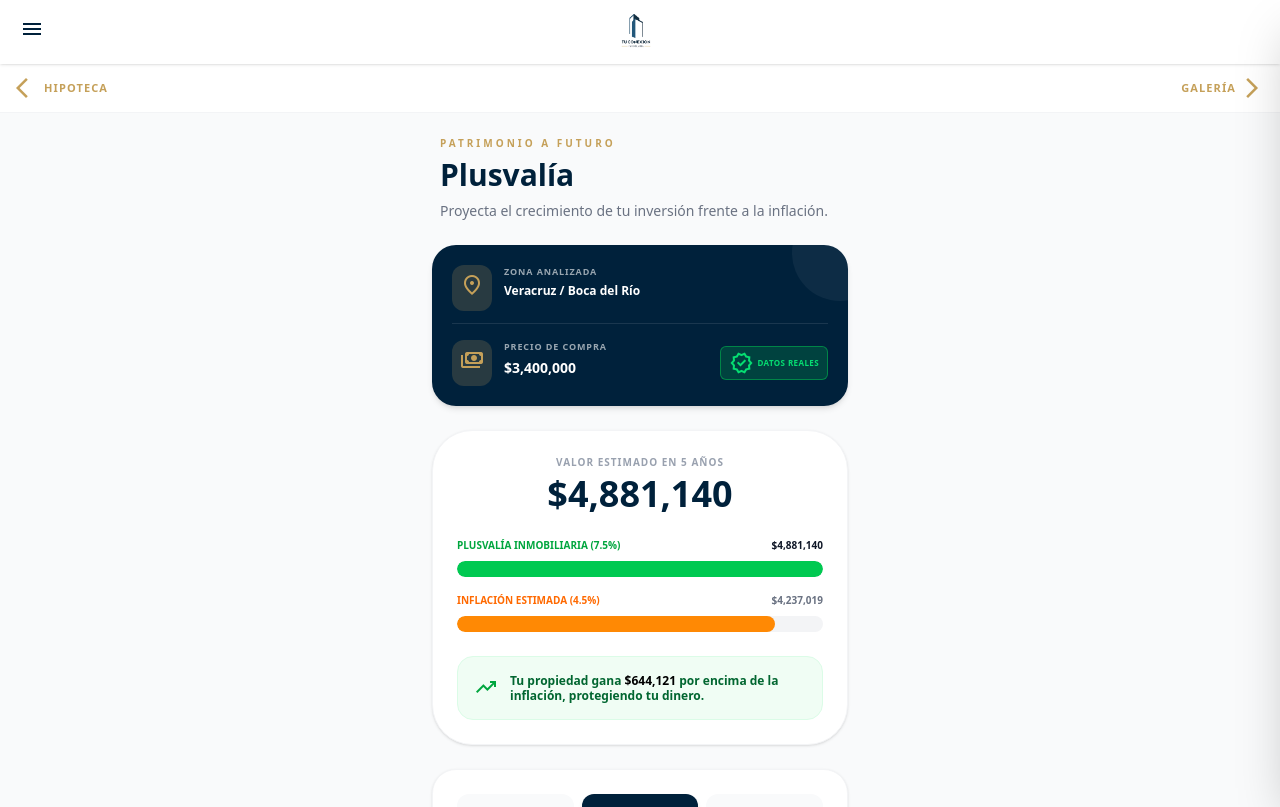
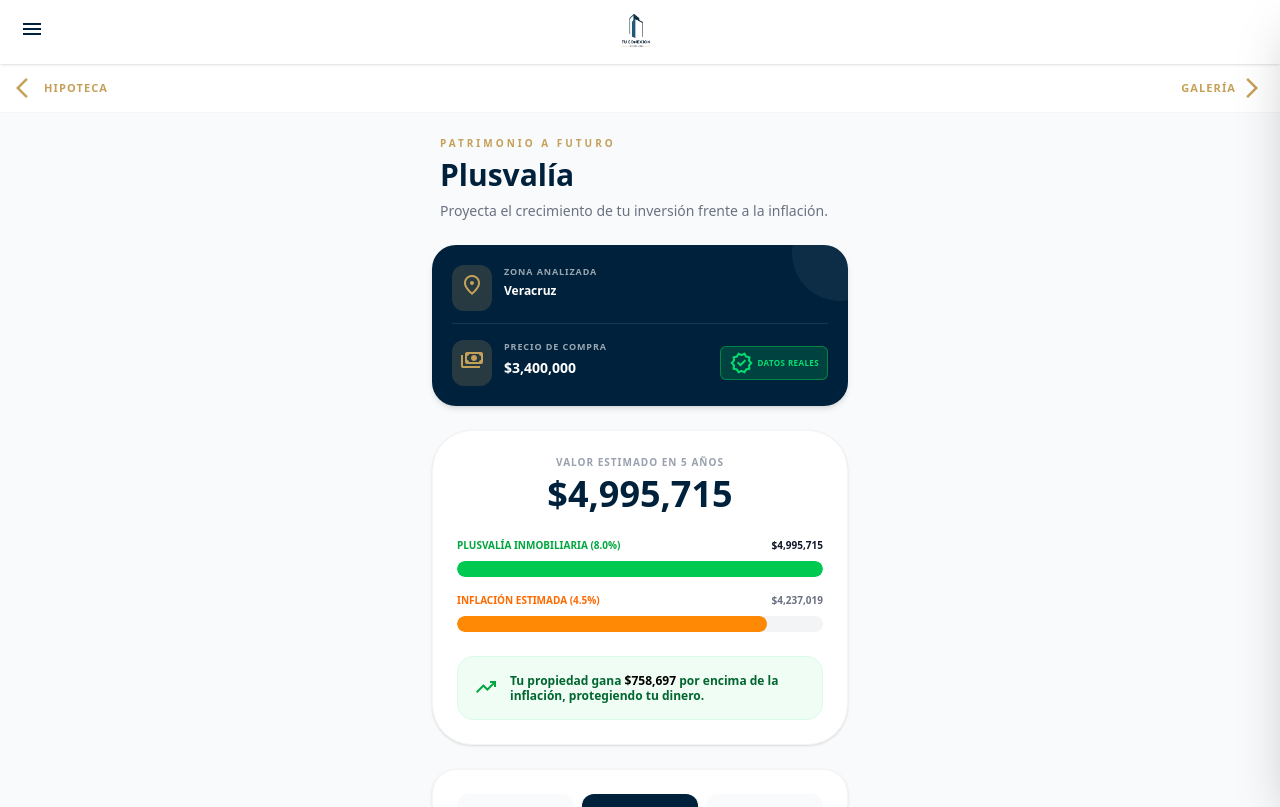
Before and after one commit to ajbeltranl17-cpu/appvisitaclientes, a React (Vite) app: page /plusvalia/1 in a window 1280 px wide. Shown: the top 807 px of the page. Built offline with nearby package versions, Linux system fonts and the light colour scheme; no server answers; the database is empty.

Commit message:
Ajuste en Plusvalía para que calcule en base a la zona

```diff
--- a/src/screens/CalculadoraPlusvalia.tsx
+++ b/src/screens/CalculadoraPlusvalia.tsx
@@ -19,7 +19,7 @@ export const CalculadoraPlusvalia = () => {
 
   // Datos Base
   const [precioOriginal, setPrecioOriginal] = useState(3400000);
-  const [zonaAnalizada, setZonaAnalizada] = useState('Veracruz / Boca del Río');
+  const [zonaAnalizada, setZonaAnalizada] = useState('Veracruz');
 
   const [tasaInflacion, setTasaInflacion] = useState(4.5);
   const [anos, setAnos] = useState(5);
@@ -27,9 +27,6 @@ export const CalculadoraPlusvalia = () => {
 
   const [valorFuturo, setValorFuturo] = useState(0);
   const [valorInflacion, setValorInflacion] = useState(0);
-
-  // 1. Tasa base fija (Fase 1: Tubería conectada, Fase 2: Vendrá del backend)
-  const tasaBaseZona = 7.5;
 
   // Conexión a Firebase para extraer datos del cliente
   useEffect(() => {
@@ -52,7 +49,6 @@ export const CalculadoraPlusvalia = () => {
         console.error("Error al cargar datos de plusvalía:", error);
       } finally {
         setLoading(false);
-        // Simulamos la evaluación de mercado de la IA (2.5 segundos)
         setTimeout(() => setAnalizandoIA(false), 2500);
       }
     };
@@ -60,26 +56,39 @@ export const CalculadoraPlusvalia = () => {
     fetchVisita();
   }, [idVisita]);
 
-  // Lógica de ajuste dinámico integral (Zona + Estado + Tiempo)
+  // Lógica de ajuste dinámico integral (Inteligencia de Zona del Mercado de Veracruz)
   const obtenerTasaAjustada = () => {
-    let tasa = tasaBaseZona;
+    let tasaBase = 8.0; // Tasa por defecto si la zona no coincide
+    const zonaLow = zonaAnalizada.toLowerCase();
+
+    // 1. Tasa base por zona según datos del mercado
+    if (zonaLow.includes('boca')) {
+      tasaBase = 13.5; // Rango 12-15
+    } else if (zonaLow.includes('riviera') || zonaLow.includes('conchal') || zonaLow.includes('tibur') || zonaLow.includes('dorado')) {
+      tasaBase = 13.5; // Rango 12-15
+    } else if (zonaLow.includes('medell') || zonaLow.includes('puente moreno') || zonaLow.includes('playa de vacas')) {
+      tasaBase = 7.0; // Rango 6-8
+    } else if (zonaLow.includes('veracruz')) {
+      tasaBase = 8.0; // Rango 7-9
+    }
+
+    let tasaFinal = tasaBase;
 
     // 2. Ajuste por estado de la propiedad
-    if (estadoPropiedad === 'Preventa') tasa += 3.0; // Bono por riesgo/obra
-    if (estadoPropiedad === 'Seminuevo') tasa -= 1.5; // Ajuste por depreciación física
+    if (estadoPropiedad === 'Preventa') tasaFinal += 3.0; // Bono por riesgo/obra
+    if (estadoPropiedad === 'Seminuevo') tasaFinal -= 1.5; // Ajuste por depreciación física
 
     // 3. Ajuste por horizonte de tiempo
     const ajusteTiempo = (anos - 5) * 0.1;
-    tasa += ajusteTiempo;
+    tasaFinal += ajusteTiempo;
 
-    // Aseguramos que la tasa tenga lógica financiera (no menor a inflación, no mayor a topes irreales)
-    return Math.max(3.0, Math.min(18.0, Number(tasa.toFixed(2))));
+    // Aseguramos límites lógicos
+    return Math.max(3.0, Math.min(18.0, Number(tasaFinal.toFixed(1))));
   };
 
   const tasaPlusvalia = obtenerTasaAjustada();
 
   useEffect(() => {
-    // Calculamos el valor futuro usando la tasa dinámicamente ajustada
     const futuro = precioOriginal * Math.pow(1 + tasaPlusvalia / 100, anos);
     const inflacion = precioOriginal * Math.pow(1 + tasaInflacion / 100, anos);
 
@@ -90,7 +99,7 @@ export const CalculadoraPlusvalia = () => {
   const formatearMoneda = (valor: number) =>
     new Intl.NumberFormat('es-MX', { style: 'currency', currency: 'MXN', maximumFractionDigits: 0 }).format(valor);
 
-  // Pantalla de Carga de la IA
+  // Pantalla de Carga
   if (loading || analizandoIA) {
     return (
       <div className="min-h-screen bg-gray-50 flex flex-col items-center justify-center p-6 text-center font-sans">
@@ -124,7 +133,7 @@ export const CalculadoraPlusvalia = () => {
           <p className="text-gray-500 text-sm mt-2">Proyecta el crecimiento de tu inversión frente a la inflación.</p>
         </section>
 
-        {/* Tarjeta de Transparencia (Datos Extraídos) */}
+        {/* Tarjeta de Resumen */}
         <div className="bg-[#00213b] text-white rounded-3xl p-5 shadow-md flex flex-col gap-4 relative overflow-hidden">
            <div className="absolute top-0 right-0 w-24 h-24 bg-white/5 rounded-full -mr-10 -mt-10 pointer-events-none"></div>
 
@@ -226,7 +235,6 @@ export const CalculadoraPlusvalia = () => {
             />
           </div>
 
-          {/* DATO FIJO DE AUTORIDAD: PLUSVALÍA DE LA ZONA */}
           <div className="space-y-3 mt-6">
             <div className="flex justify-between items-center mb-1">
               <label className="text-[10px] font-black text-[#00213b] uppercase tracking-widest flex items-center gap-1">
@@ -242,18 +250,17 @@ export const CalculadoraPlusvalia = () => {
             <div className="w-full bg-gray-100 h-2.5 rounded-full overflow-hidden shadow-inner relative">
               <div
                 className="bg-[#C5A059] h-full rounded-full transition-all duration-500 relative"
-                style={{ width: `${(tasaPlusvalia / 15) * 100}%` }}
+                style={{ width: `${(tasaPlusvalia / 18) * 100}%` }}
               >
                 <div className="absolute top-0 left-0 w-full h-full bg-white opacity-20"></div>
               </div>
             </div>
             <p className="text-[9px] text-gray-400 mt-1 flex justify-end items-center gap-1 font-medium italic">
-              *Tasa ajustada por ubicación, estado y tiempo.
+              *Tasa ajustada por ubicación ({zonaAnalizada}), estado y tiempo.
             </p>
           </div>
         </div>
 
-        {/* BOTÓN DE SIGUIENTE PASO: GALERÍA */}
         <div className="mt-8 pb-8 px-4">
           <button
             onClick={() => navigate(`/galeria/${idVisita}`)}
```
